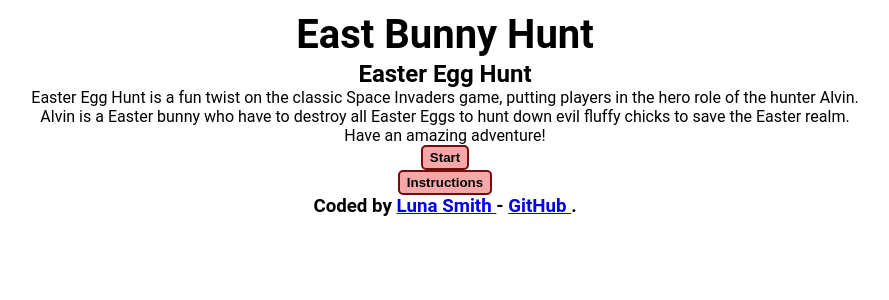
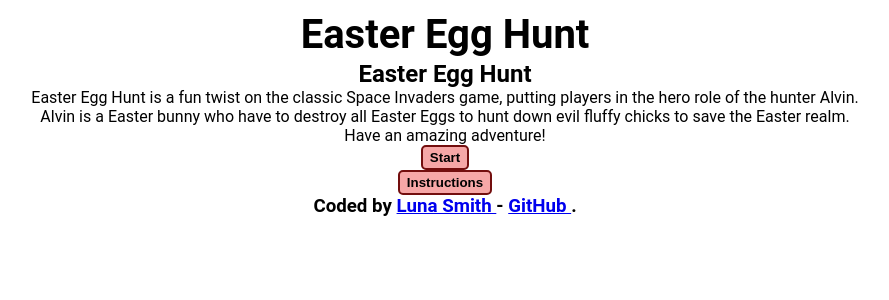
Before and after one commit to Lu-Smith/easter-mobile-game-vue, a Vue app: page / in a window 1280 px wide. Shown: the top 300 px of the page, without its empty margins (195-1084 px from the left). Built offline with nearby package versions, Linux system fonts and the light colour scheme.

Commit message:
Updated App.vue

```diff
--- a/src/App.vue
+++ b/src/App.vue
@@ -1,6 +1,6 @@
 <template>
-  <div>
-    <h1 v-if="!gameRunning" >East Bunny Hunt</h1>
+  <div class="App">
+    <h1 v-if="!gameRunning"><span>Easter</span> Egg Hunt</h1>
     <DescriptionComponent v-if="!gameRunning" />
     <button @click="startNewGame" v-if="!gameRunning">Start</button>
     <MainGame v-if="gameRunning" :gameRunning="gameRunning"/>
@@ -23,6 +23,3 @@ const startNewGame = () => {
   gameRunning.value = !gameRunning.value;
 }
 </script>
-
-<style scoped>
-</style>
```
